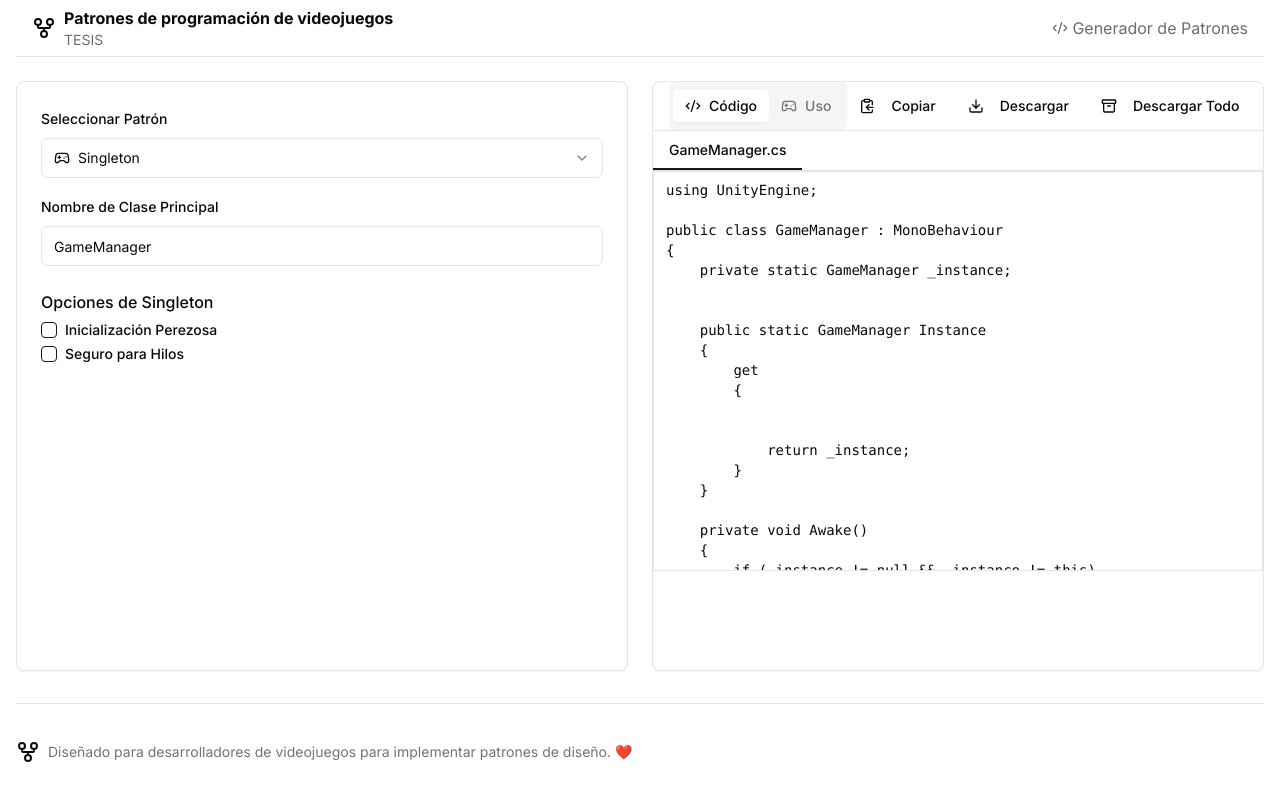
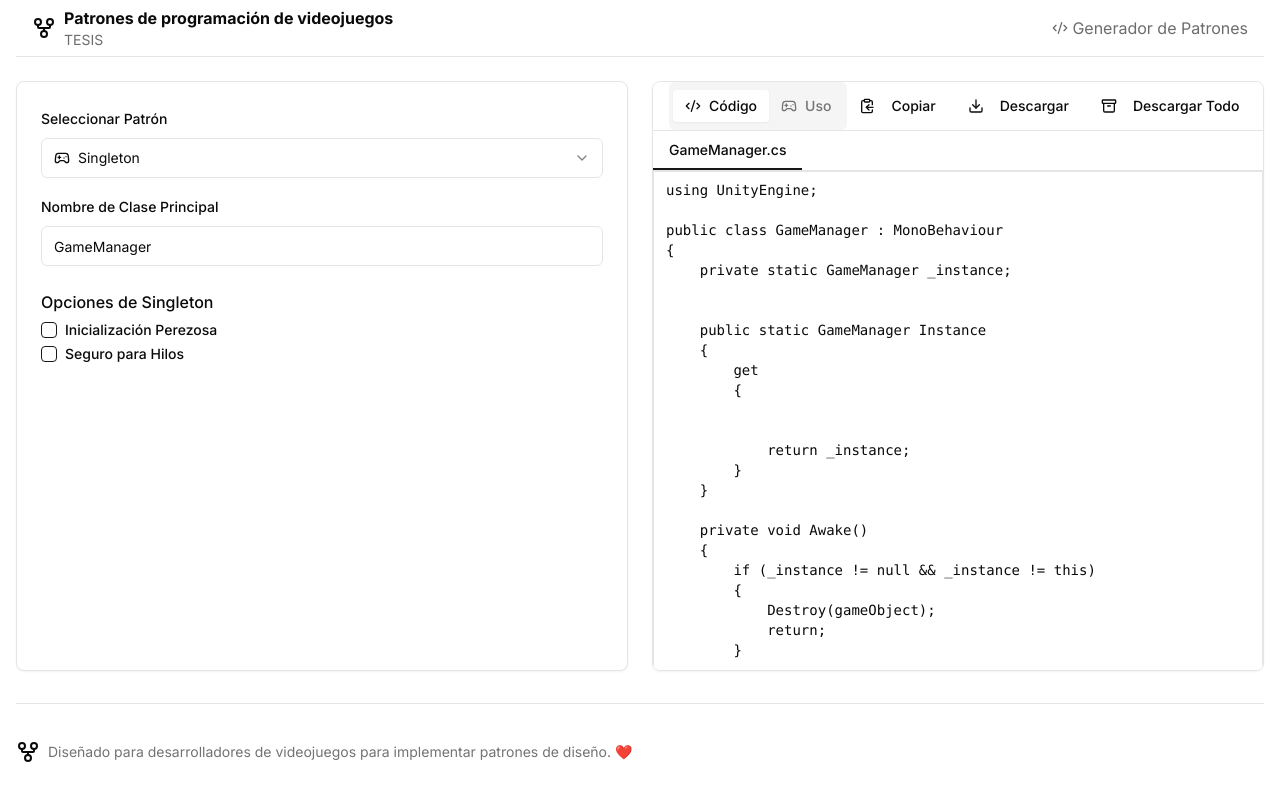
Before and after one commit to agusstingalvan/design-patterns-platform, a Next.js app: page /generator in a window 1280 px wide. Built offline with nearby package versions, Linux system fonts and the light colour scheme.

Commit message:
style(ui): adjust height of textarea for better layout

```diff
--- a/app/generator/page.tsx
+++ b/app/generator/page.tsx
@@ -1173,9 +1173,9 @@ public class CommandInvoker : MonoBehaviour
                           ))}
                         </div>
                       </div>
-                      <div className="relative">
+                      <div className="relative h-[600px] min-h-[400px]">
                         <Textarea
-                          className="font-mono text-sm min-h-[400px] rounded-none resize-none focus-visible:ring-0 focus-visible:ring-offset-0"
+                          className="font-mono text-sm h-full rounded-none resize-none focus-visible:ring-0 focus-visible:ring-offset-0"
                           value={generatedFiles[activeFile] || ""}
                           readOnly
                         />
```
